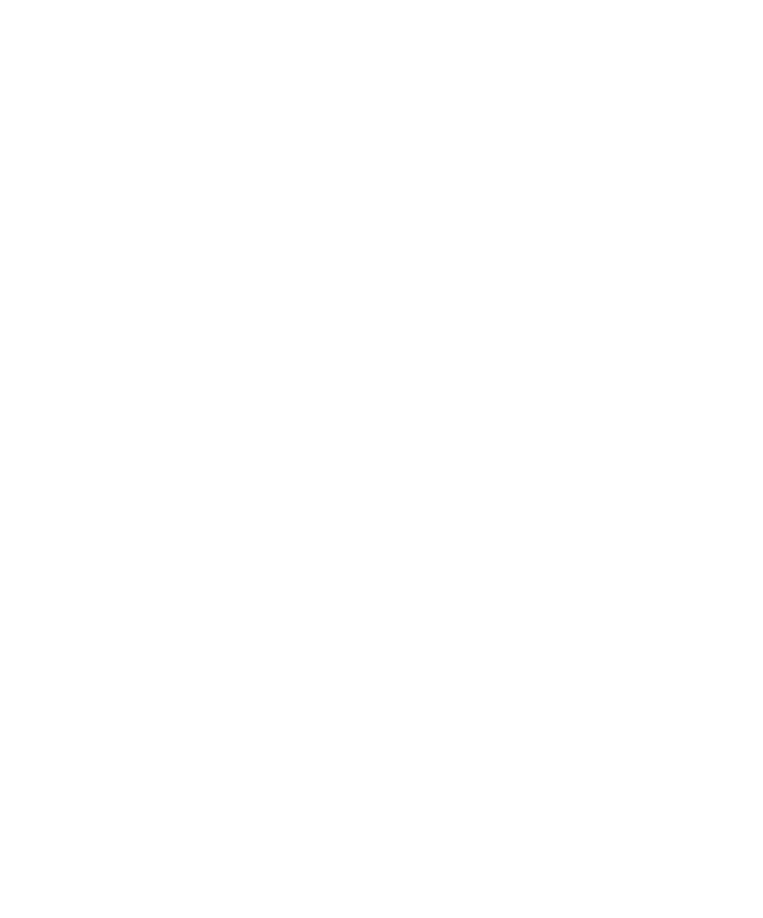
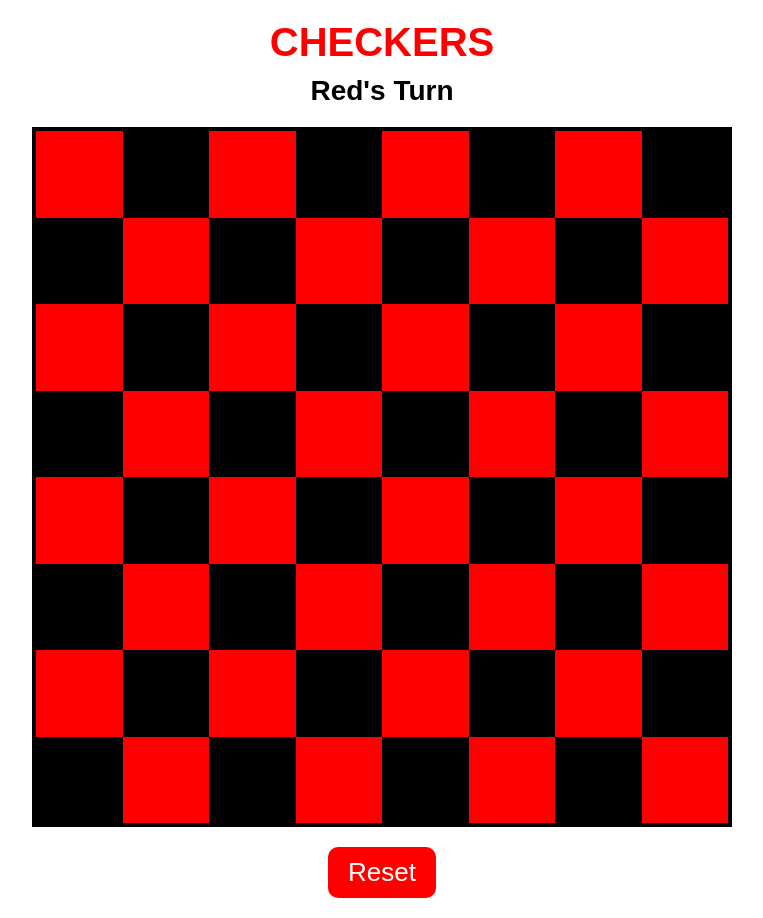
Before and after one commit to fastlane27/checkers-game, a plain HTML site: page index.html in a window 1280 px wide. Shown: the whole page, without its empty margins (258-1021 px from the left). Before the commit the page ends 800 px from the top, so only its background shows below. Drawn offline with Linux system fonts and the light colour scheme.

Commit message:
Basic html/css

```diff
--- a/css/main.css
+++ b/css/main.css
@@ -0,0 +1,59 @@
+* {
+    box-sizing: border-box;
+    margin: 0;
+    font-family: Arial, Helvetica, sans-serif;
+}
+
+body {
+    display: flex;
+    align-items: center;
+    flex-direction: column;
+}
+
+h1 {
+    color: red;
+    font-size: 40px;
+    margin: 20px 0 10px 0;
+}
+
+h2 {
+    font-size: 28px;
+    margin-bottom: 20px;
+}
+
+main {
+    display: grid;
+    grid-template: repeat(8, 1fr) / repeat(8, 1fr);
+    width: 700px;
+    height: 700px;
+    border: 4px solid black;
+}
+
+section {
+    display: flex;
+    align-items: center;
+    justify-content: center;
+}
+
+.row-a:nth-of-type(odd), .row-b:nth-of-type(even) {
+    background-color: red;
+}
+
+.row-a:nth-of-type(even), .row-b:nth-of-type(odd) {
+    background-color: black;
+}
+
+button {
+    border: none;
+    border-radius: 10px;
+    font-size: 26px;
+    padding: 10px 20px;
+    margin: 20px 0;
+    background-color: red;
+    color: white;
+    cursor: pointer;
+}
+
+button:active {
+    background-color: darkred;
+}
--- a/index.html
+++ b/index.html
@@ -4,9 +4,79 @@
     <meta charset="UTF-8">
     <meta name="viewport" content="width=device-width, initial-scale=1.0">
     <meta http-equiv="X-UA-Compatible" content="ie=edge">
+    <link rel="stylesheet" href="css/main.css">
+    <script defer src="js/main.js"></script>
     <title>Checkers</title>
 </head>
 <body>
-
+    <h1>CHECKERS</h1>
+    <h2>Red's Turn</h2>
+    <main>
+        <section class="row-a" data-x="0" data-y="0"></section>
+        <section class="row-a" data-x="0" data-y="1"></section>
+        <section class="row-a" data-x="0" data-y="2"></section>
+        <section class="row-a" data-x="0" data-y="3"></section>
+        <section class="row-a" data-x="0" data-y="4"></section>
+        <section class="row-a" data-x="0" data-y="5"></section>
+        <section class="row-a" data-x="0" data-y="6"></section>
+        <section class="row-a" data-x="0" data-y="7"></section>
+        <section class="row-b" data-x="1" data-y="0"></section>
+        <section class="row-b" data-x="1" data-y="1"></section>
+        <section class="row-b" data-x="1" data-y="2"></section>
+        <section class="row-b" data-x="1" data-y="3"></section>
+        <section class="row-b" data-x="1" data-y="4"></section>
+        <section class="row-b" data-x="1" data-y="5"></section>
+        <section class="row-b" data-x="1" data-y="6"></section>
+        <section class="row-b" data-x="1" data-y="7"></section>
+        <section class="row-a" data-x="2" data-y="0"></section>
+        <section class="row-a" data-x="2" data-y="1"></section>
+        <section class="row-a" data-x="2" data-y="2"></section>
+        <section class="row-a" data-x="2" data-y="3"></section>
+        <section class="row-a" data-x="2" data-y="4"></section>
+        <section class="row-a" data-x="2" data-y="5"></section>
+        <section class="row-a" data-x="2" data-y="6"></section>
+        <section class="row-a" data-x="2" data-y="7"></section>
+        <section class="row-b" data-x="3" data-y="0"></section>
+        <section class="row-b" data-x="3" data-y="1"></section>
+        <section class="row-b" data-x="3" data-y="2"></section>
+        <section class="row-b" data-x="3" data-y="3"></section>
+        <section class="row-b" data-x="3" data-y="4"></section>
+        <section class="row-b" data-x="3" data-y="5"></section>
+        <section class="row-b" data-x="3" data-y="6"></section>
+        <section class="row-b" data-x="3" data-y="7"></section>
+        <section class="row-a" data-x="4" data-y="0"></section>
+        <section class="row-a" data-x="4" data-y="1"></section>
+        <section class="row-a" data-x="4" data-y="2"></section>
+        <section class="row-a" data-x="4" data-y="3"></section>
+        <section class="row-a" data-x="4" data-y="4"></section>
+        <section class="row-a" data-x="4" data-y="5"></section>
+        <section class="row-a" data-x="4" data-y="6"></section>
+        <section class="row-a" data-x="4" data-y="7"></section>
+        <section class="row-b" data-x="5" data-y="0"></section>
+        <section class="row-b" data-x="5" data-y="1"></section>
+        <section class="row-b" data-x="5" data-y="2"></section>
+        <section class="row-b" data-x="5" data-y="3"></section>
+        <section class="row-b" data-x="5" data-y="4"></section>
+        <section class="row-b" data-x="5" data-y="5"></section>
+        <section class="row-b" data-x="5" data-y="6"></section>
+        <section class="row-b" data-x="5" data-y="7"></section>
+        <section class="row-a" data-x="6" data-y="0"></section>
+        <section class="row-a" data-x="6" data-y="1"></section>
+        <section class="row-a" data-x="6" data-y="2"></section>
+        <section class="row-a" data-x="6" data-y="3"></section>
+        <section class="row-a" data-x="6" data-y="4"></section>
+        <section class="row-a" data-x="6" data-y="5"></section>
+        <section class="row-a" data-x="6" data-y="6"></section>
+        <section class="row-a" data-x="6" data-y="7"></section>
+        <section class="row-b" data-x="7" data-y="0"></section>
+        <section class="row-b" data-x="7" data-y="1"></section>
+        <section class="row-b" data-x="7" data-y="2"></section>
+        <section class="row-b" data-x="7" data-y="3"></section>
+        <section class="row-b" data-x="7" data-y="4"></section>
+        <section class="row-b" data-x="7" data-y="5"></section>
+        <section class="row-b" data-x="7" data-y="6"></section>
+        <section class="row-b" data-x="7" data-y="7"></section>
+    </main>
+    <button>Reset</button>
 </body>
 </html>
--- a/js/main.js
+++ b/js/main.js
@@ -0,0 +1,40 @@
+/*----- constants -----*/
+class GamePiece {
+    constructor(piece) {
+        this.piece = 'O';
+    }
+}
+
+/*----- app's state (variables) -----*/
+
+
+/*----- cached element references -----*/
+const gridEls = document.querySelectorAll('section');
+
+/*----- event listeners -----*/
+
+
+/*----- functions -----*/
+
+// on or off the board
+// red or black
+// position
+
+init();
+
+function init() {
+    render();
+}
+
+function render() {
+    for (let gridEl in gridEls) {
+        // console.log(gridEl.dataset.y);
+        console.log(gridEl);
+    }
+}
+
+/*
+02, 04, 06, 08
+09, 11, 13, 15
+17, 19, 21, 23
+*/
```
